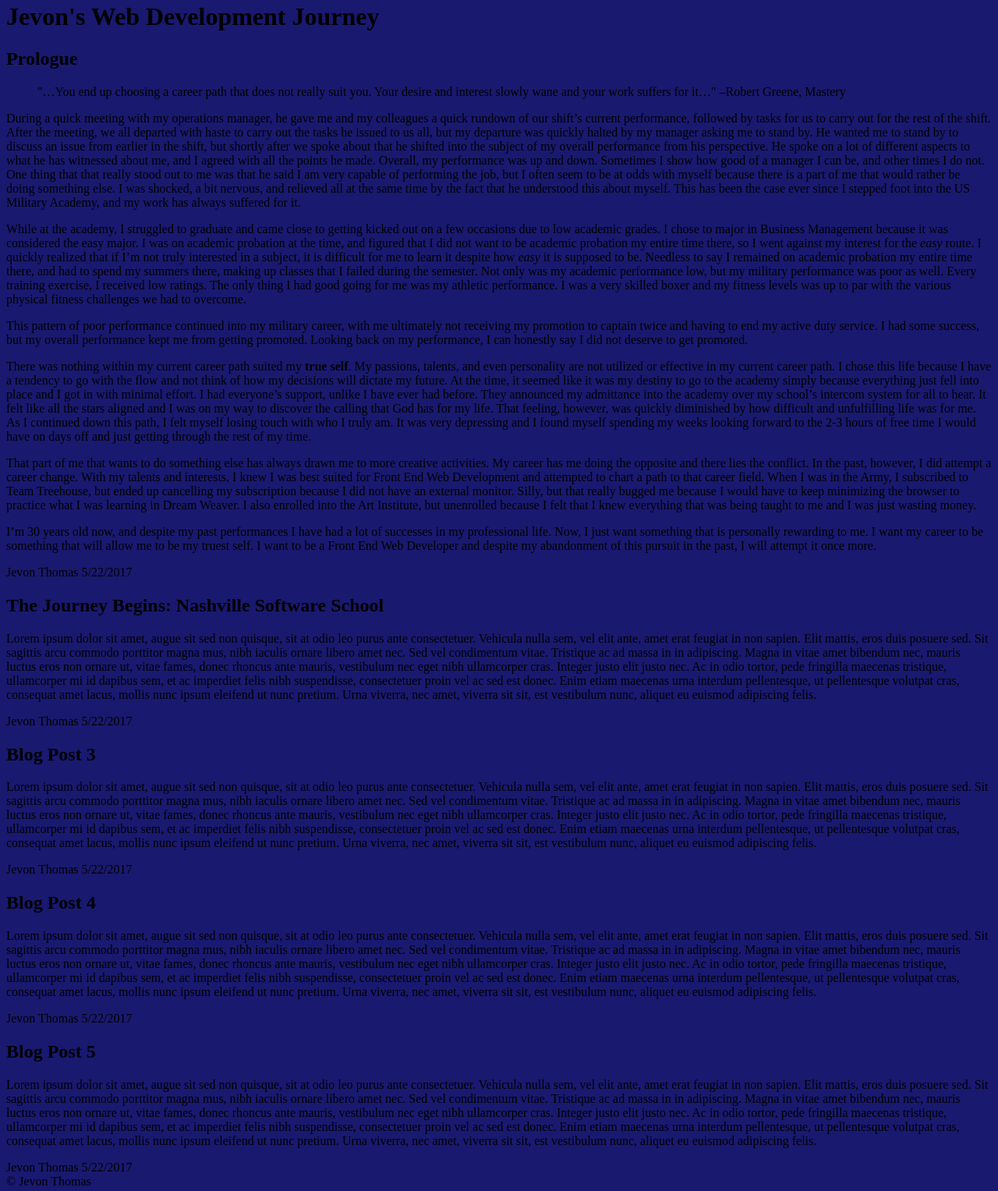
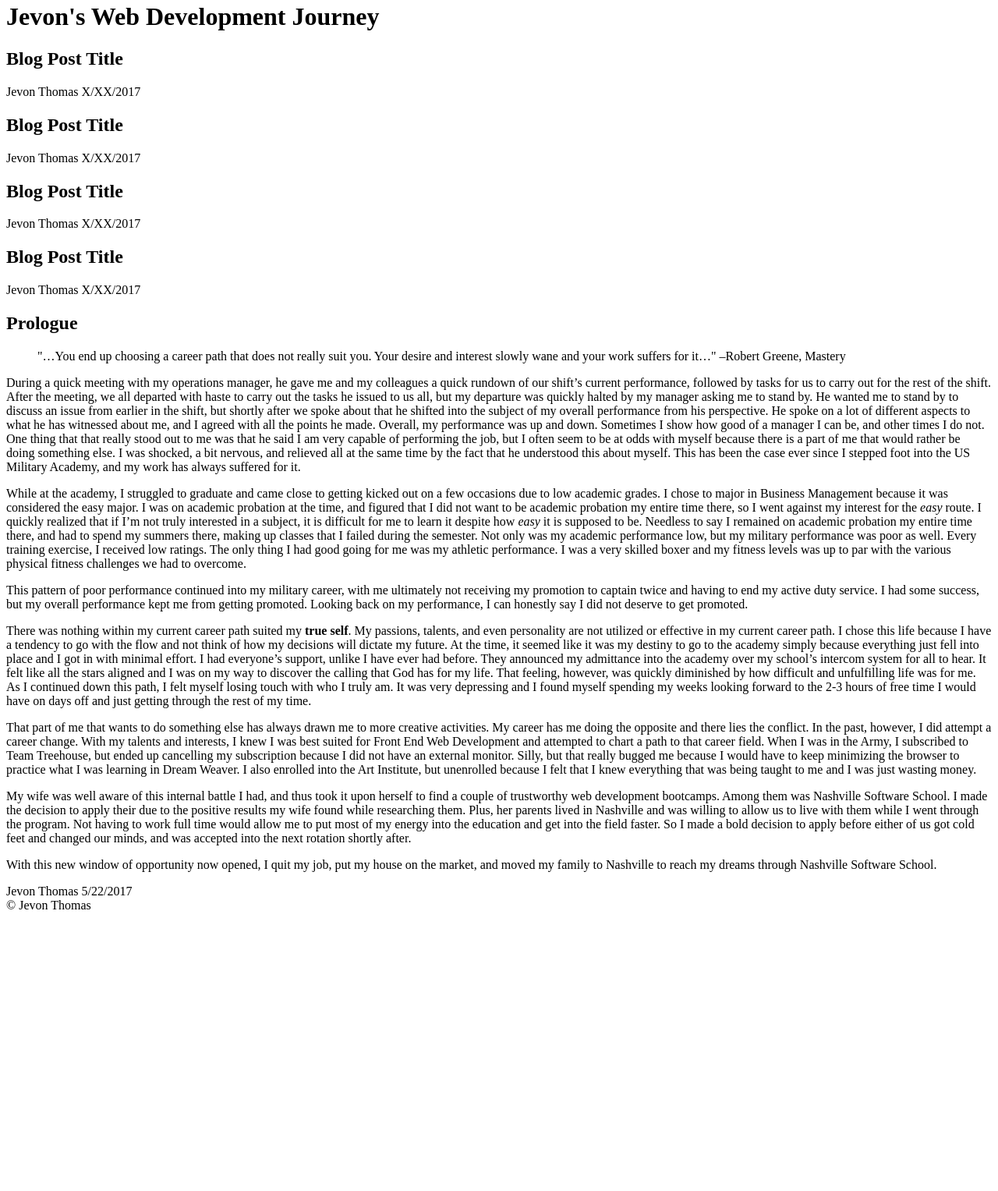
Before and after one commit to jevonthomas/Blog, a plain HTML site: page index.html in a window 1280 px wide. Shown: the part 18-1545 px from the top of the page at 78% size. After the commit the page ends 1196 px from the top, so only its background shows below. Drawn offline with Linux system fonts and the light colour scheme.

Commit message:
Got rid of styles to focus on HTML structure and content

```diff
--- a/index.html
+++ b/index.html
@@ -1,13 +1,91 @@
 <!DOCTYPE html>
 <html>
+
 <head>
 	<title>Jevon's Web Development Journey</title>
-	<link rel="stylesheet" type="text/css" href="styles.css">
 </head>
+
 <body>
-<header><h1>Jevon's Web Development Journey</h1></header>
+
+	<header>
+		<h1>Jevon's Web Development Journey</h1>
+	</header>
+
 	<article>
-			<header><h2>Prologue</h2></header>
+
+		<header>
+			<h1>Blog Post Title</h1>
+		</header>
+
+		<section>
+
+		</section>
+
+		<footer>
+			<author>Jevon Thomas</author>
+			<date>X/XX/2017</date>
+		</footer>
+
+	</article>
+
+	<article>
+
+		<header>
+			<h1>Blog Post Title</h1>
+		</header>
+
+		<section>
+
+		</section>
+
+		<footer>
+			<author>Jevon Thomas</author>
+			<date>X/XX/2017</date>
+		</footer>
+
+	</article>
+
+	<article>
+
+		<header>
+			<h1>Blog Post Title</h1>
+		</header>
+
+		<section>
+
+		</section>
+
+		<footer>
+			<author>Jevon Thomas</author>
+			<date>X/XX/2017</date>
+		</footer>
+
+	</article>
+
+	<article>
+
+		<header>
+			<h1>Blog Post Title</h1>
+		</header>
+
+		<section>
+
+		</section>
+
+		<footer>
+			<author>Jevon Thomas</author>
+			<date>X/XX/2017</date>
+		</footer>
+
+	</article>
+
+	<article>
+
+		<header>
+			<h1>Prologue</h1>
+		</header>
+
+		<section>
 			<p><blockquote>"…You end up choosing a career path that does not really suit you. Your desire and interest slowly wane and your work suffers for it…" –Robert Greene, Mastery</blockquote></p>
 
 			<p>During a quick meeting with my operations manager, he gave me and my colleagues a quick rundown of our shift’s current performance, followed by tasks for us to carry out for the rest of the shift. After the meeting, we all departed with haste to carry out the tasks he issued to us all, but my departure was quickly halted by my manager asking me to stand by. He wanted me to stand by to discuss an issue from earlier in the shift, but shortly after we spoke about that he shifted into the subject of my overall performance from his perspective. He spoke on a lot of different aspects to what he has witnessed about me, and I agreed with all the points he made. Overall, my performance was up and down. Sometimes I show how good of a manager I can be, and other times I do not. One thing that that really stood out to me was that he said I am very capable of performing the job, but I often seem to be at odds with myself because there is a part of me that would rather be doing something else. I was shocked, a bit nervous, and relieved all at the same time by the fact that he understood this about myself. This has been the case ever since I stepped foot into the US Military Academy, and my work has always suffered for it.</p>
@@ -20,55 +98,21 @@
 
 			<p>That part of me that wants to do something else has always drawn me to more creative activities. My career has me doing the opposite and there lies the conflict. In the past, however, I did attempt a career change. With my talents and interests, I knew I was best suited for Front End Web Development and attempted to chart a path to that career field. When I was in the Army, I subscribed to Team Treehouse, but ended up cancelling my subscription because I did not have an external monitor. Silly, but that really bugged me because I would have to keep minimizing the browser to practice what I was learning in Dream Weaver. I also enrolled into the Art Institute, but unenrolled because I felt that I knew everything that was being taught to me and I was just wasting money.</p>
 
-				<p>I’m 30 years old now, and despite my past performances I have had a lot of successes in my professional life. Now, I just want something that is personally rewarding to me. I want my career to be something that will allow me to be my truest self. I want to be a Front End Web Developer and despite my abandonment of this pursuit in the past, I will attempt it once more.</p>
+			<p>My wife was well aware of this internal battle I had, and thus took it upon herself to find a couple of trustworthy web development bootcamps. Among them was Nashville Software School. I made the decision to apply their due to the positive results my wife found while researching them. Plus, her parents lived in Nashville and was willing to allow us to live with them while I went through the program. Not having to work full time would allow me to put most of my energy into the education and get into the field faster. So I made a bold decision to apply before either of us got cold feet and changed our minds, and was accepted into the next rotation shortly after.</p>
+
+			<p>With this new window of opportunity now opened, I quit my job, put my house on the market, and moved my family to Nashville to reach my dreams through Nashville Software School.</p>
+		</section>
 
 		<footer>
 			<author>Jevon Thomas</author>
 			<date>5/22/2017</date>
 		</footer>
+
 	</article>
 
-		<article>
-			<header><h2>The Journey Begins: Nashville Software School</h2></header>
-			<p>Lorem ipsum dolor sit amet, augue sit sed non quisque, sit at odio leo purus ante consectetuer. Vehicula nulla sem, vel elit ante, amet erat feugiat in non sapien. Elit mattis, eros duis posuere sed. Sit sagittis arcu commodo porttitor magna mus, nibh iaculis ornare libero amet nec. Sed vel condimentum vitae. Tristique ac ad massa in in adipiscing. Magna in vitae amet bibendum nec, mauris luctus eros non ornare ut, vitae fames, donec rhoncus ante mauris, vestibulum nec eget nibh ullamcorper cras. Integer justo elit justo nec. Ac in odio tortor, pede fringilla maecenas tristique, ullamcorper mi id dapibus sem, et ac imperdiet felis nibh suspendisse, consectetuer proin vel ac sed est donec. Enim etiam maecenas urna interdum pellentesque, ut pellentesque volutpat cras, consequat amet lacus, mollis nunc ipsum eleifend ut nunc pretium. Urna viverra, nec amet, viverra sit sit, est vestibulum nunc, aliquet eu euismod adipiscing felis.
-			</p>
 	<footer>
-				<author>Jevon Thomas</author>
-				<date>5/22/2017</date>
+		&copy; Jevon Thomas
 	</footer>
-	</article>
 
-		<article>
-			<header><h2>Blog Post 3</h2></header>
-			<p>Lorem ipsum dolor sit amet, augue sit sed non quisque, sit at odio leo purus ante consectetuer. Vehicula nulla sem, vel elit ante, amet erat feugiat in non sapien. Elit mattis, eros duis posuere sed. Sit sagittis arcu commodo porttitor magna mus, nibh iaculis ornare libero amet nec. Sed vel condimentum vitae. Tristique ac ad massa in in adipiscing. Magna in vitae amet bibendum nec, mauris luctus eros non ornare ut, vitae fames, donec rhoncus ante mauris, vestibulum nec eget nibh ullamcorper cras. Integer justo elit justo nec. Ac in odio tortor, pede fringilla maecenas tristique, ullamcorper mi id dapibus sem, et ac imperdiet felis nibh suspendisse, consectetuer proin vel ac sed est donec. Enim etiam maecenas urna interdum pellentesque, ut pellentesque volutpat cras, consequat amet lacus, mollis nunc ipsum eleifend ut nunc pretium. Urna viverra, nec amet, viverra sit sit, est vestibulum nunc, aliquet eu euismod adipiscing felis.
-			</p>
-			<footer>
-				<author>Jevon Thomas</author>
-				<date>5/22/2017</date>
-			</footer>
-	</article>
-
-		<article>
-			<header><h2>Blog Post 4</h2></header>
-			<p>Lorem ipsum dolor sit amet, augue sit sed non quisque, sit at odio leo purus ante consectetuer. Vehicula nulla sem, vel elit ante, amet erat feugiat in non sapien. Elit mattis, eros duis posuere sed. Sit sagittis arcu commodo porttitor magna mus, nibh iaculis ornare libero amet nec. Sed vel condimentum vitae. Tristique ac ad massa in in adipiscing. Magna in vitae amet bibendum nec, mauris luctus eros non ornare ut, vitae fames, donec rhoncus ante mauris, vestibulum nec eget nibh ullamcorper cras. Integer justo elit justo nec. Ac in odio tortor, pede fringilla maecenas tristique, ullamcorper mi id dapibus sem, et ac imperdiet felis nibh suspendisse, consectetuer proin vel ac sed est donec. Enim etiam maecenas urna interdum pellentesque, ut pellentesque volutpat cras, consequat amet lacus, mollis nunc ipsum eleifend ut nunc pretium. Urna viverra, nec amet, viverra sit sit, est vestibulum nunc, aliquet eu euismod adipiscing felis.
-			</p>
-			<footer>
-				<author>Jevon Thomas</author>
-				<date>5/22/2017</date>
-			</footer>
-	</article>
-
-		<article>
-			<header><h2>Blog Post 5</h2></header>
-			<p>Lorem ipsum dolor sit amet, augue sit sed non quisque, sit at odio leo purus ante consectetuer. Vehicula nulla sem, vel elit ante, amet erat feugiat in non sapien. Elit mattis, eros duis posuere sed. Sit sagittis arcu commodo porttitor magna mus, nibh iaculis ornare libero amet nec. Sed vel condimentum vitae. Tristique ac ad massa in in adipiscing. Magna in vitae amet bibendum nec, mauris luctus eros non ornare ut, vitae fames, donec rhoncus ante mauris, vestibulum nec eget nibh ullamcorper cras. Integer justo elit justo nec. Ac in odio tortor, pede fringilla maecenas tristique, ullamcorper mi id dapibus sem, et ac imperdiet felis nibh suspendisse, consectetuer proin vel ac sed est donec. Enim etiam maecenas urna interdum pellentesque, ut pellentesque volutpat cras, consequat amet lacus, mollis nunc ipsum eleifend ut nunc pretium. Urna viverra, nec amet, viverra sit sit, est vestibulum nunc, aliquet eu euismod adipiscing felis.
-			</p>
-			<footer>
-				<author>Jevon Thomas</author>
-				<date>5/22/2017</date>
-			</footer>
-	</article>
-	<article></article>
-
-<footer>&copy; Jevon Thomas</footer>
 </body>
 </html>
--- a/styles.css
+++ /dev/null
@@ -1,3 +0,0 @@
-body {
-	background-color: midnightblue;
-}
```
Lines whose indentation alone changed are shown as unchanged.
